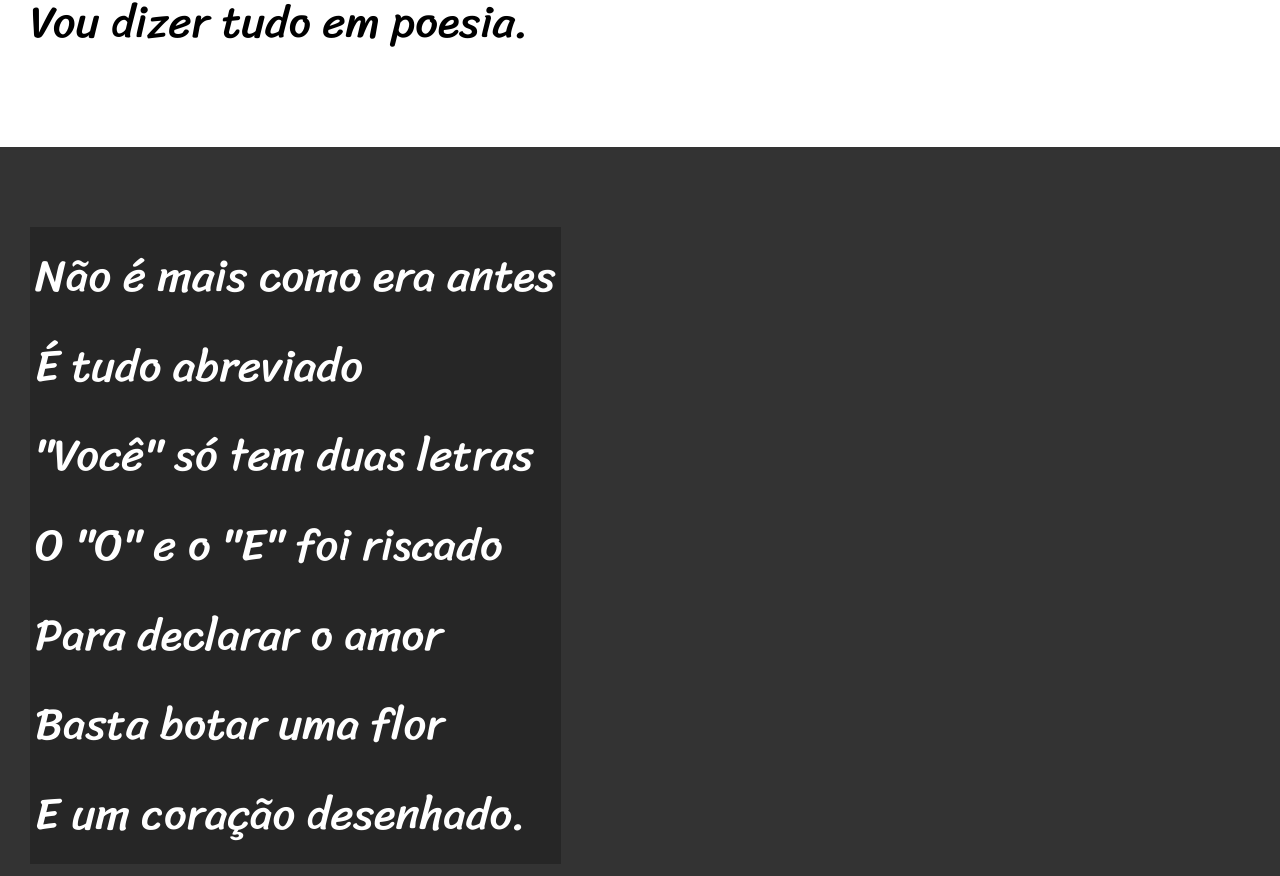
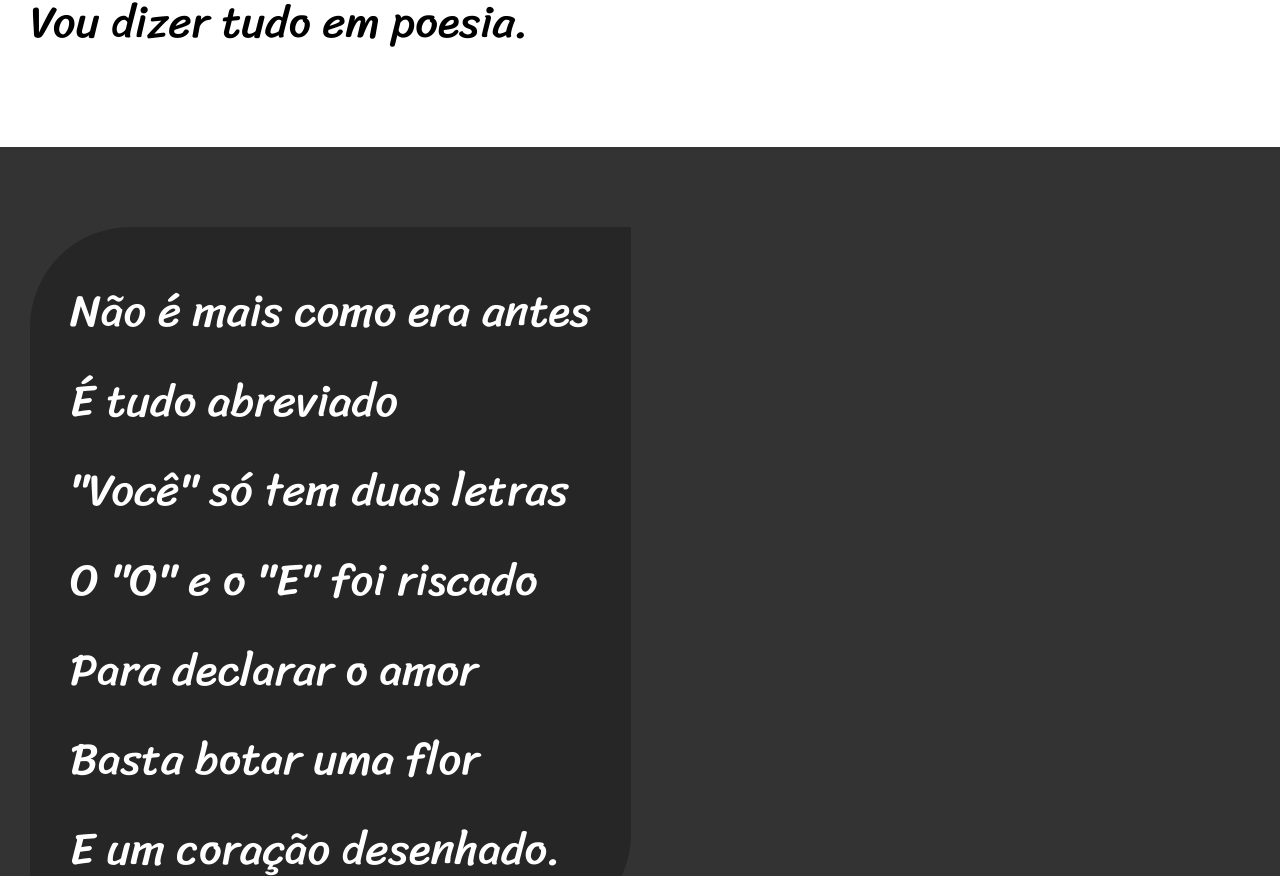
Before and after one commit to dionatamartini/HTMLeCSS, a plain HTML site: page Projeto Cordel Moderno/index.html in a window 1280 px wide. Shown: the part 900-1776 px from the top of the page. Drawn offline with Linux system fonts and the light colour scheme.

Commit message:
atualizei as bordas da section > p

```diff
--- a/Projeto Cordel Moderno/estilo.css
+++ b/Projeto Cordel Moderno/estilo.css
@@ -65,13 +65,15 @@ section.normal {
 
 section.imagem {
     background-color: rgb(51, 51, 51);
-    color: white;
+
 }
 
 section.imagem > p {
     display: inline-block;
-    padding: 5px;
+    padding: 40px;
     background-color: rgba(0, 0, 0, 0.253);
+    color: white;
+    border-radius: 100px 0px 100px 0px;
 }
 
 
```
